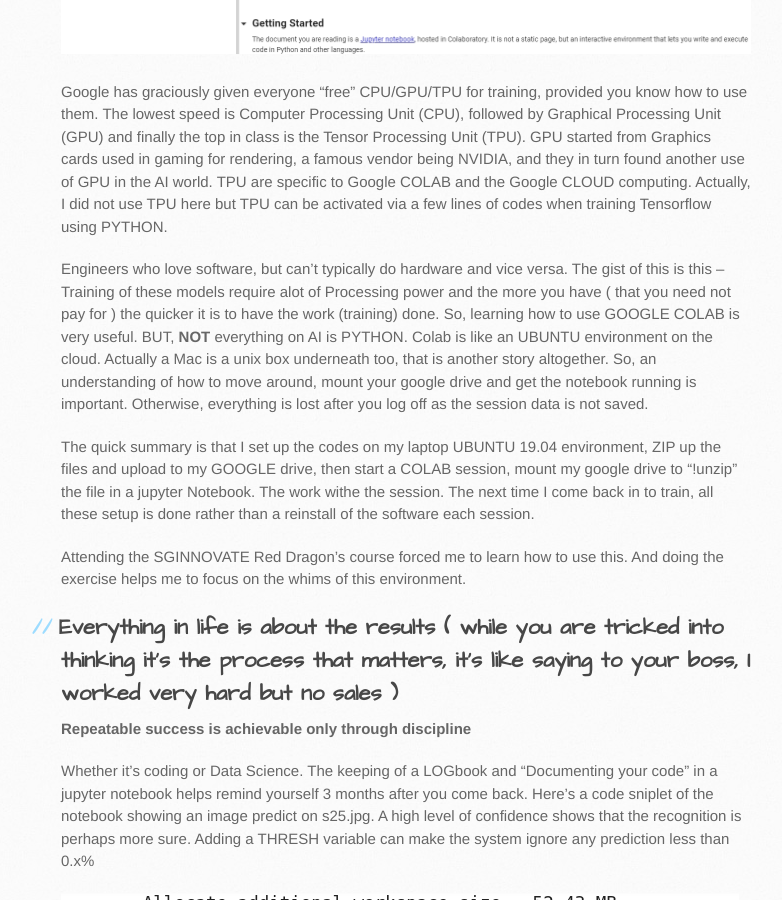
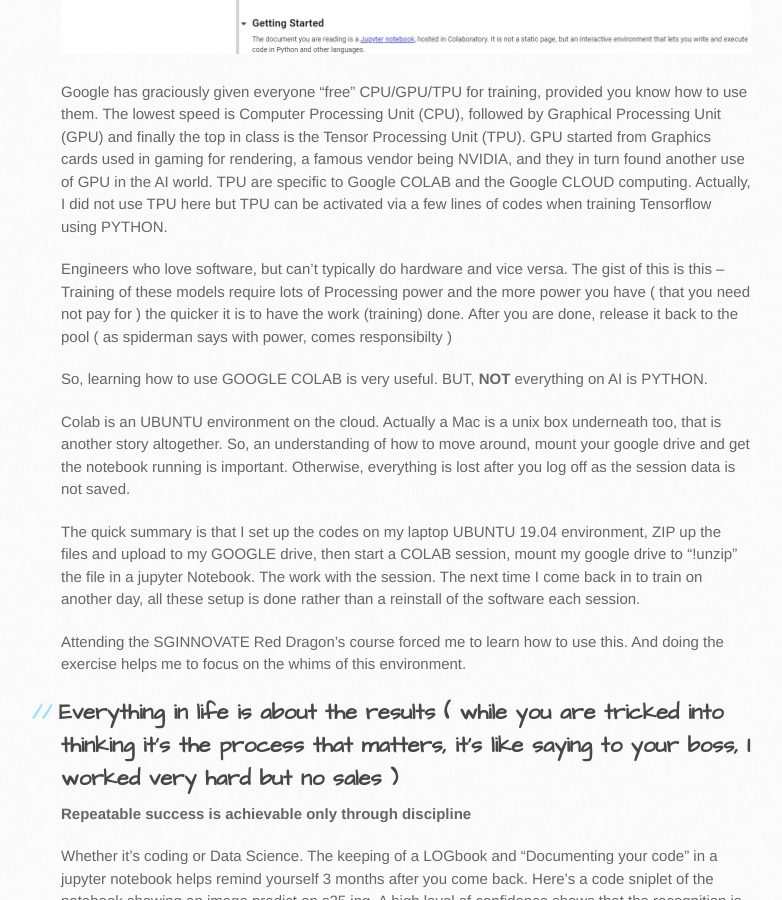
Before and after one commit to StrongRay/StrongRay.github.io, a Jekyll site: the page built from index.md, in a window 1280 px wide and 900 px high, scrolled down 7231 px. Shown: the whole window, without its empty margins (109-891 px from the left). Built offline with Jekyll 4.4.1, drawn with Linux system fonts in a browser that asks for light colours; our own code applies the rules of GitHub Pages for plain Markdown files; some of the changed text lies outside the part shown.

Commit message:
Update index.md

```diff
--- a/index.md
+++ b/index.md
@@ -45,7 +45,7 @@ So the control of training needs to read off a CONFIGURATION FILE and this CONFI
 
 “Programming” in DEEP LEARNING is nothing more than fine tuning the “parameters” of the CFG file.  These files layout the different layers and in particular, it offers a lot of detailed complex stuff that would otherwise be tedious to code.  In particular, **DATA AUGMENTATION** is a concept where the image data can being randomly treated with HUE, etc to bring about a slightly different image for training.  Hence, the total number of images will increases from the base set of 74 that you have collected and labelled. This AUTO labelling is what makes life simpler.  Once the prediction is done, the other mundane non-AI stuff can come in like to store these photo segments, additional analysis using OpenCV or other application specific stuff like inserting into a database etc.
 
-“Setting up” the data directory structure is the next important thing.  Those developers whoose desktop looked like 100s of ICONS will die (metaphorically speaking) here.  Reason being, discipline in knowing where to put what gives you a reflection of "self discipline".  Where to place the config files and data images and labels require a one time definition.  The fastest way is to get one model right and then you can build on the same model.  For me, it’s finding that ONE CLASS object detection repro as a foundation.
+“Setting up” the data directory structure is the next important thing.  Those developers whose's desktop looked like a big mess of document ICONS will die (metaphorically speaking) here.  Reason being, discipline in knowing where to put what gives you a reflection of "self discipline".  Where to place the config files and data images and labels require a one time definition.  The fastest way is to get just one model right and then you can build on the same model.  For me, it’s finding that ONE CLASS object detection repro is my "hello-world"
 
 BTW:  It would be great to have ZOOM in and OUT but this is not provided for. Either we go into the C codes to modify and add on this feature or expand the data collection part so that we expand the datasets.
 
@@ -88,9 +88,13 @@ This brings to the next IMPORTANT topic called [**GOOGLE COLAB**][https://colab.
 
 Google has graciously given everyone “free” CPU/GPU/TPU for training, provided you know how to use them.  The lowest speed is Computer Processing Unit (CPU), followed by Graphical Processing Unit (GPU) and finally the top in class is the Tensor Processing Unit (TPU).  GPU started from Graphics cards used in gaming for rendering, a famous vendor being NVIDIA, and they in turn found another use of GPU in the AI world. TPU are specific to Google COLAB and the Google CLOUD computing.  Actually, I did not use TPU here but TPU can be activated via a few lines of codes when training Tensorflow using PYTHON.
 
-Engineers who love software, but can’t typically do hardware and vice versa.  The gist of this is this – Training of these models require alot of Processing power and the more you have ( that you need not pay for ) the quicker it is to have the work (training) done.  So, learning how to use GOOGLE COLAB is very useful.  BUT, **NOT** everything on AI is PYTHON. Colab is like an UBUNTU environment on the cloud.  Actually a Mac is a unix box underneath too, that is another story altogether.  So, an understanding of how to move around, mount your google drive and get the notebook running is important.   Otherwise, everything is lost after you log off as the session data is not saved.
+Engineers who love software, but can’t typically do hardware and vice versa.  The gist of this is this – Training of these models require lots of Processing power and the more power you have ( that you need not pay for ) the quicker it is to have the work (training) done.  After you are done, release it back to the pool ( as spiderman says with power, comes responsibilty )
 
-The quick summary is that I set up the codes on my laptop UBUNTU 19.04 environment, ZIP up the files and upload to my GOOGLE drive, then start a COLAB session, mount my google drive to “!unzip” the file in a jupyter Notebook. The work withe the session.  The next time I come back in to train, all these setup is done rather than a reinstall of the software each session.
+So, learning how to use GOOGLE COLAB is very useful.  BUT, **NOT** everything on AI is PYTHON.
+
+Colab is an UBUNTU environment on the cloud.  Actually a Mac is a unix box underneath too, that is another story altogether.  So, an understanding of how to move around, mount your google drive and get the notebook running is important.   Otherwise, everything is lost after you log off as the session data is not saved.
+
+The quick summary is that I set up the codes on my laptop UBUNTU 19.04 environment, ZIP up the files and upload to my GOOGLE drive, then start a COLAB session, mount my google drive to “!unzip” the file in a jupyter Notebook. The work with the session.  The next time I come back in to train on another day, all these setup is done rather than a reinstall of the software each session.
 
 Attending the SGINNOVATE Red Dragon's course forced me to learn how to use this.  And doing the exercise helps me to focus on the whims of this environment.
 
```
